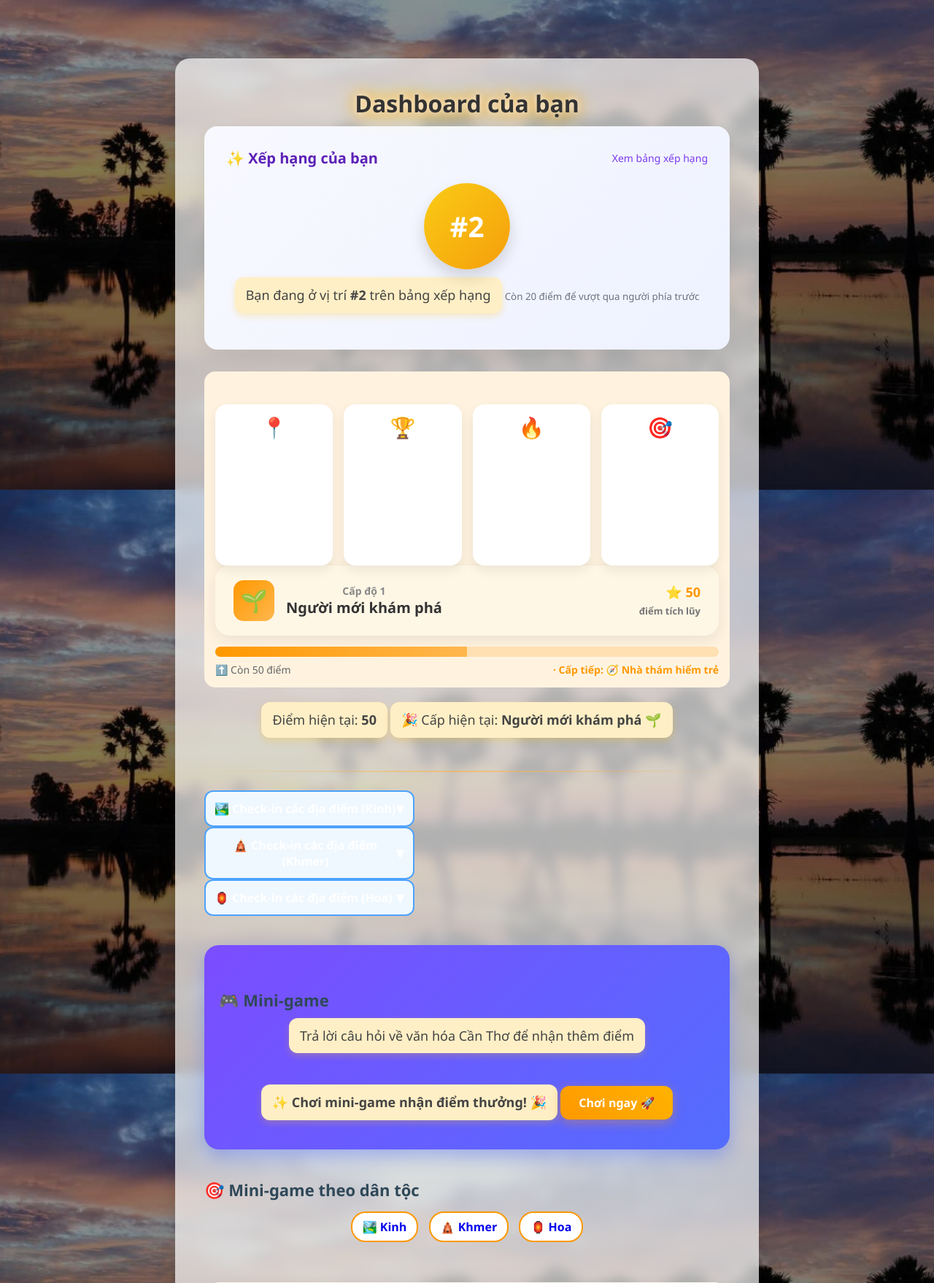
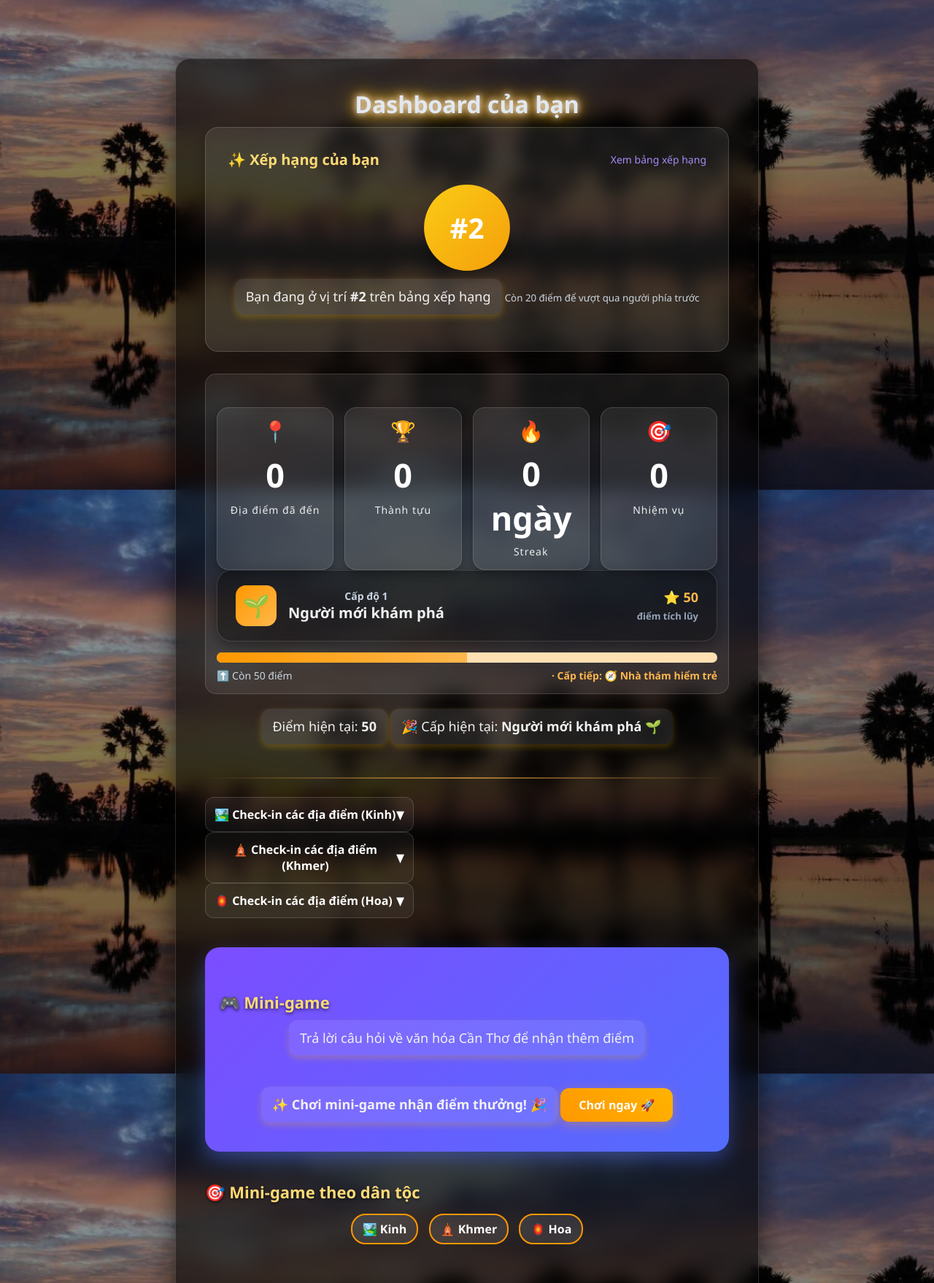
Before and after one commit to hung83st/mekongkit, a Flask app: page /dashboard in a window 1280 px wide. Shown: the part 129-1887 px from the top of the page at 73% size. Run offline with Flask 3, Linux system fonts and the light colour scheme; a user stored in the database is signed in; data comes from the database, SQL or seed files in the repository; data that the repository does not hold is empty.

Commit message:
Update dashboard.html

```diff
--- a/travel_kit/templates/dashboard.html
+++ b/travel_kit/templates/dashboard.html
@@ -31,11 +26,13 @@
   .dashboard-container {
     max-width: 900px;
     margin: 50px auto;
-    background: #ffffffb0;
-    backdrop-filter: blur(8px);
+    background: rgba(0, 0, 0, 0.6);
+    backdrop-filter: blur(12px);
+    border: 1px solid rgba(255, 255, 255, 0.15);
     border-radius: 20px;
     padding: 40px;
-    box-shadow: 0 10px 25px rgba(0,0,0,0.15);
+    box-shadow: 0 10px 40px rgba(0,0,0,0.7);
+    color: #ffffff;
     animation: slideUp 0.8s ease;
   }
 
@@ -48,15 +45,16 @@
     text-align: center;
     font-size: 32px;
     font-weight: 700;
-    color: #333;
+    color: #e2e8f0; /* Giữ tông màu xám sáng, dịu mắt */
+    text-shadow: 0 2px 4px rgba(0,0,0,0.6);
     margin-bottom: 10px;
   }
 
   p {
     text-align: center;
     font-size: 18px;
-    color: #444;
-    background: #ffefc6;
+    color: #f1f1f1;
+    background: rgba(255, 255, 255, 0.1);
     padding: 10px 15px;
     border-radius: 12px;
     display: inline-block;
@@ -67,7 +65,8 @@
     font-size: 22px;
     margin-top: 40px;
     margin-bottom: 10px;
-    color: #2f4858;
+    color: #ffda75;
+    text-shadow: 0 2px 4px rgba(0,0,0,0.6);
     display: flex;
     align-items: center;
     gap: 8px;
@@ -148,7 +147,8 @@
 
   .level-box {
   margin: 20px auto;
-  background: #fff3e0;
+  background: rgba(255, 255, 255, 0.08); /* Dark level box */
+  border: 1px solid rgba(255, 255, 255, 0.15);
   padding: 15px;
   border-radius: 15px;
 }
@@ -184,7 +184,8 @@
   margin: 5px;
   padding: 8px 14px;
   border-radius: 20px;
-  background: #fff;
+  background: rgba(255, 255, 255, 0.1);
+  color: #fff;
   border: 2px solid #ff9800;
   text-decoration: none;
   font-weight: 600;
@@ -197,10 +198,11 @@
 /* tạo ô vuông nhỏ */
 .checkin-box {
   width: 260px;
-  border: 2px solid #4da3ff;
+  border: 1px solid rgba(255, 255, 255, 0.15);
   border-radius: 12px;
   padding: 12px;
-  background: #f0f8ff;
+  background: rgba(255, 255, 255, 0.05); /* Dark Glass */
+  color: #ffffff;
   cursor: pointer;
 }
 
@@ -238,10 +240,12 @@
 }
 
 .stat-card {
-  background: white;
+  background: rgba(255, 255, 255, 0.08); /* Dark */
+  border: 1px solid rgba(255, 255, 255, 0.15);
+  color: #ffffff;
   border-radius: 16px;
   padding: 15px;
-  box-shadow: 0 6px 15px rgba(0,0,0,0.08);
+  box-shadow: 0 6px 15px rgba(0,0,0,0.3);
   animation: fadeUp 0.6s ease forwards;
   opacity: 0;
 }
@@ -269,10 +273,11 @@
   display: flex;
   justify-content: space-between;
   align-items: center;
-  background: #fff7e6;
+  background: rgba(0, 0, 0, 0.4);
+  border: 1px solid rgba(255, 255, 255, 0.15);
   padding: 20px 25px;
   border-radius: 20px;
-  box-shadow: 0 6px 20px rgba(0,0,0,0.08);
+  box-shadow: 0 6px 20px rgba(0,0,0,0.4);
   margin-bottom: 15px;
 }
 
@@ -299,32 +304,32 @@
 
 .level-rank {
   font-size: 14px;
-  color: #888;
+  color: #cbd5e1; /* xám nhạt */
   font-weight: 600;
 }
 
 .level-name-main {
   font-size: 20px;
   font-weight: 700;
-  color: #333;
+  color: #f1f1f1; /* trắng xám để đọc được trên nền tối */
 }
 
 .level-right {
   text-align: right;
   font-size: 18px;
   font-weight: 700;
-  color: #ff9800;
+  color: #ffb74d; /* giảm độ chói của sắc cam/vàng */
 }
 
 .level-right small {
   font-size: 13px;
-  color: #777;
+  color: #94a3b8; /* xám xanh mát nhạt */
 }
 /* CSS nhẹ cho phần info */
 .level-progress-info {
   margin-top: 8px;
   font-size: 14px;
-  color: #666;
+  color: #cbd5e1;
   display: flex;
   justify-content: space-between;
   align-items: center;
@@ -332,22 +337,23 @@
 
 .level-progress-info span {
   font-weight: 600;
-  color: #ff9800;
-}
-
-/* ===== Lộ trình dân tộc Kinh ===== */
-.kinh-route {
+  color: #ffb74d;
+}
+
+/* ===== Lộ trình ===== */
+.kinh-route, .khmer-route, .hoa-route {
   margin-top: 50px;
   padding: 25px;
-  background: #fffaf0;
+  background: rgba(255, 255, 255, 0.08);
+  border: 1px solid rgba(255, 255, 255, 0.15);
   border-radius: 20px;
-  box-shadow: 0 6px 20px rgba(0,0,0,0.08);
-}
-
-.kinh-route h3 {
+  box-shadow: 0 6px 20px rgba(0,0,0,0.3);
+}
+
+.kinh-route h3, .khmer-route h3, .hoa-route h3 {
   text-align: center;
   margin-bottom: 25px;
-  color: #ff9800;
+  color: #ffda75;
 }
 
 .route-line {
@@ -607,11 +632,12 @@
 /* ============================= */
 
 .ranking-card {
-  background: linear-gradient(135deg, #f8f9ff, #eef2ff);
+  background: rgba(255, 255, 255, 0.08);
+  border: 1px solid rgba(255, 255, 255, 0.15);
   border-radius: 18px;
   padding: 30px;
   margin-bottom: 30px;
-  box-shadow: 0 10px 25px rgba(0,0,0,0.08);
+  box-shadow: 0 10px 25px rgba(0,0,0,0.3);
   animation: fadeInUp 0.6s ease;
 }
 
@@ -625,13 +651,13 @@
 .ranking-title {
   font-size: 20px;
   font-weight: 600;
-  color: #5b21b6;
+  color: #ffda75;
 }
 
 .ranking-link {
   text-decoration: none;
   font-size: 14px;
-  color: #7c3aed;
+  color: #a78bfa;
   transition: 0.3s;
 }
 
@@ -657,18 +683,18 @@
   font-size: 36px;
   font-weight: bold;
   color: white;
-  box-shadow: 0 10px 20px rgba(0,0,0,0.15);
+  box-shadow: 0 10px 20px rgba(0,0,0,0.3);
   animation: pulse 2s infinite;
 }
 
 .ranking-text {
   margin-top: 15px;
   font-size: 16px;
-  color: #374151;
+  color: #f1f1f1;
 }
 
 .ranking-text small {
-  color: #6b7280;
+  color: #cbd5e1;
 }
 
 /* Animation */
```
Also changed, not shown: other parts of travel_kit/templates/dashboard.html (+29 -15 lines).
